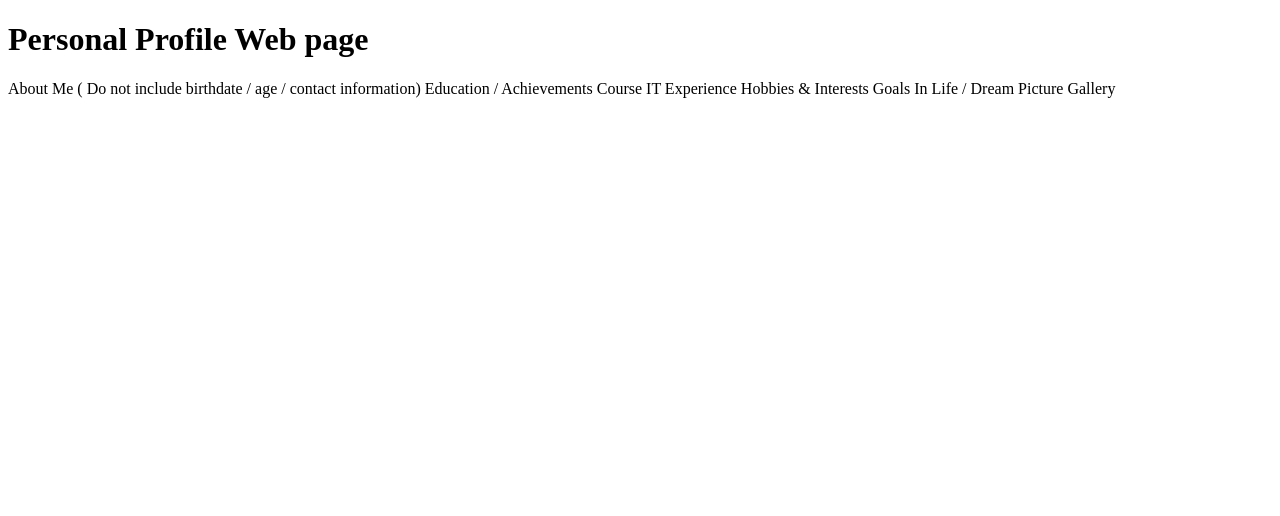
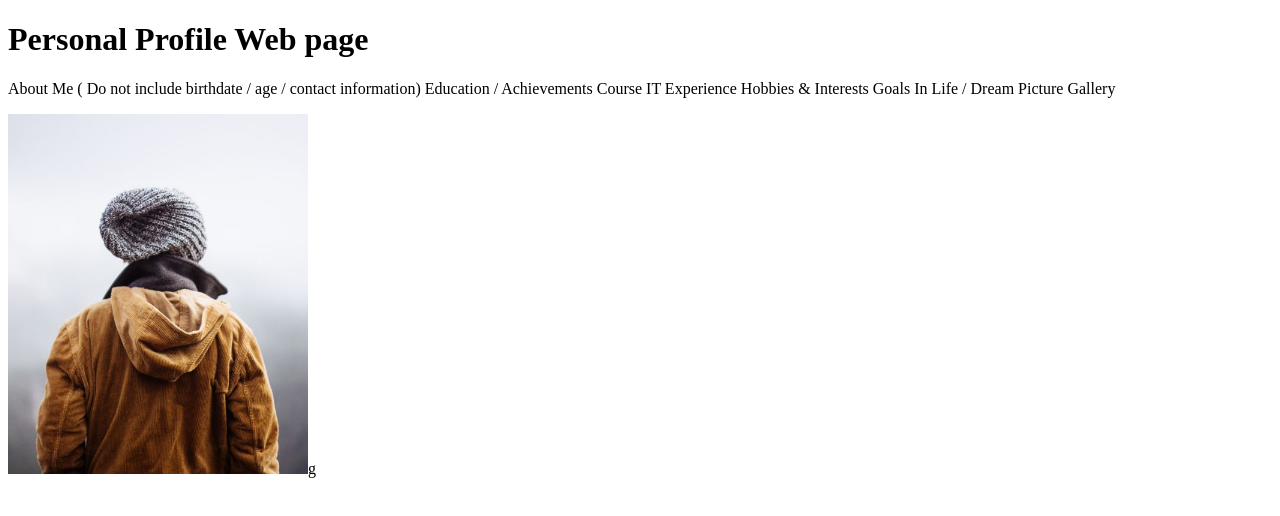
Before and after one commit to HeleyHermosado/webprog-CS251_IT253-html-lessons, a plain HTML site: page introduction/index.html in a window 1280 px wide. Drawn offline with Linux system fonts and the light colour scheme.

Commit message:
Fix image tag formatting in index.html

```diff
--- a/introduction/index.html
+++ b/introduction/index.html
@@ -18,7 +18,7 @@ Goals In Life / Dream
 Picture Gallery
 </p>
 
-
+<img src="img_girl.jpg" alt="Profile Picture" width="300">g
 
 </body>
 </html>
```
